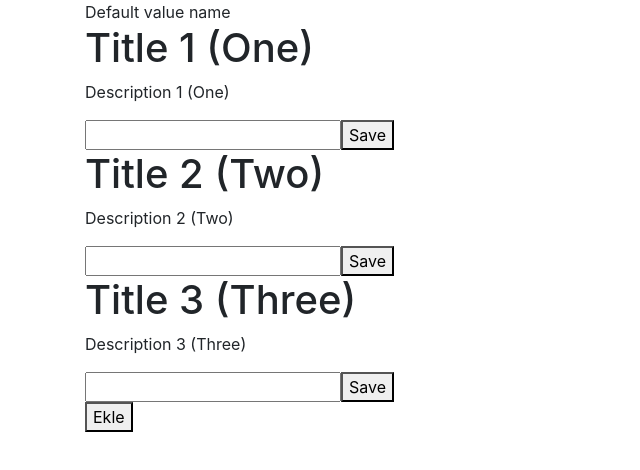
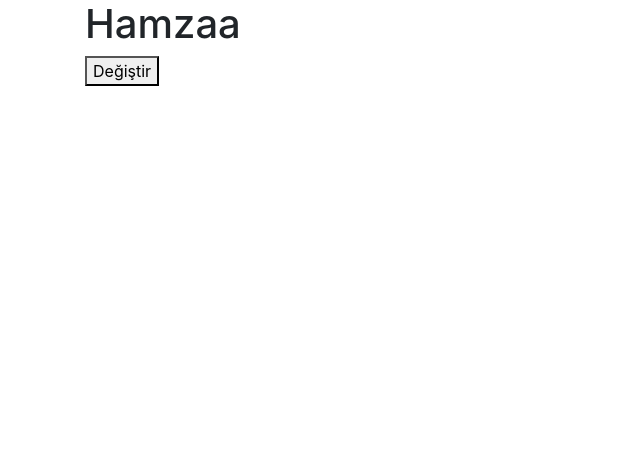
Before and after one commit to heimzza/reactFirst, a React (Create React App) app: page / in a window 1280 px wide. Shown: the top 470 px of the page, without its empty margins (0-640 px from the left). Built offline with nearby package versions, Linux system fonts and the light colour scheme.

Commit message:
set state first

```diff
--- a/src/App.js
+++ b/src/App.js
@@ -22,6 +22,18 @@ const array = [
   },
 ]
 class App extends Component {
+
+  state = {
+    name : "Hamzaa"
+  }
+
+  // constructor(props){ //old es5
+  //   super(props);
+  //   this.state = {
+  //     name : "Hamza"
+  //   }
+  // }
+
   addNews()
   {
     console.log('Ekledim');
@@ -31,6 +43,14 @@ class App extends Component {
       description:"Eleman eklendi"
     });
     console.log(array);
+  }
+
+  changeName(){
+    this.setState(
+      {
+        name : "Hello set state"
+      }
+    )
   }
   render() {
     const number = 12;
@@ -57,7 +77,9 @@ class App extends Component {
     return (
       <div className="container">
 
-        <Middleware array={array} addNews={this.addNews} />
+        <h1>{this.state.name}</h1>
+        {/* <Middleware array={array} addNews={this.addNews} /> */}
+        <button onClick={this.changeName.bind(this)}>Değiştir</button>
       </div>
     );
   }
```
